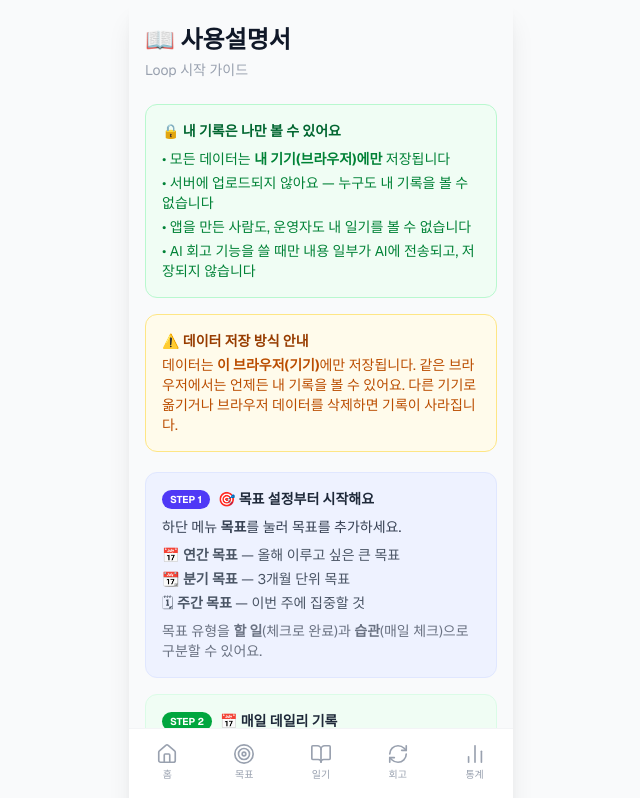
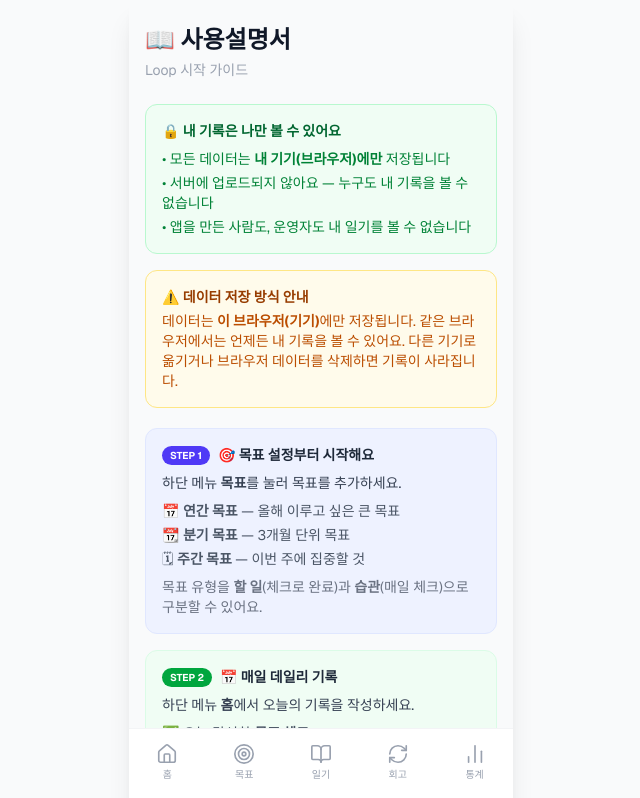
Before and after one commit to gromeet/loop-public, a Next.js app: page /guide in a window 1280 px wide. Shown: the top 798 px of the page, without its empty margins (319-959 px from the left). Built offline with nearby package versions, Linux system fonts and the light colour scheme.

Commit message:
fix: 개인정보 안내에서 AI 전송 문구 제거

```diff
--- a/app/guide/page.tsx
+++ b/app/guide/page.tsx
@@ -18,7 +18,7 @@ export default function GuidePage() {
           <li>• 모든 데이터는 <strong>내 기기(브라우저)에만</strong> 저장됩니다</li>
           <li>• 서버에 업로드되지 않아요 — 누구도 내 기록을 볼 수 없습니다</li>
           <li>• 앱을 만든 사람도, 운영자도 내 일기를 볼 수 없습니다</li>
-          <li>• AI 회고 기능을 쓸 때만 내용 일부가 AI에 전송되고, 저장되지 않습니다</li>
+
         </ul>
       </div>
 
```
